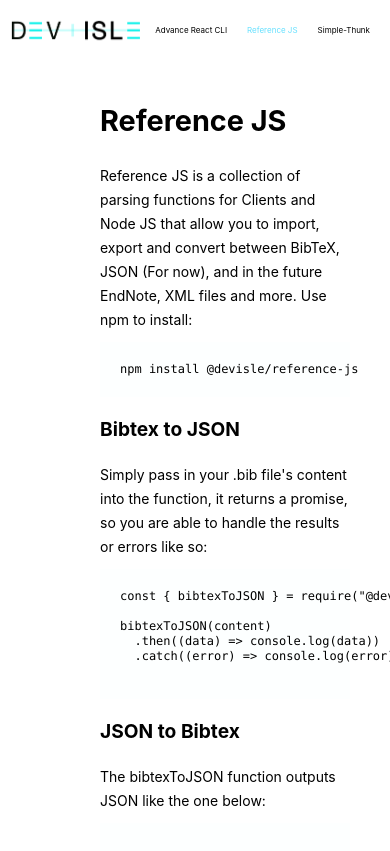
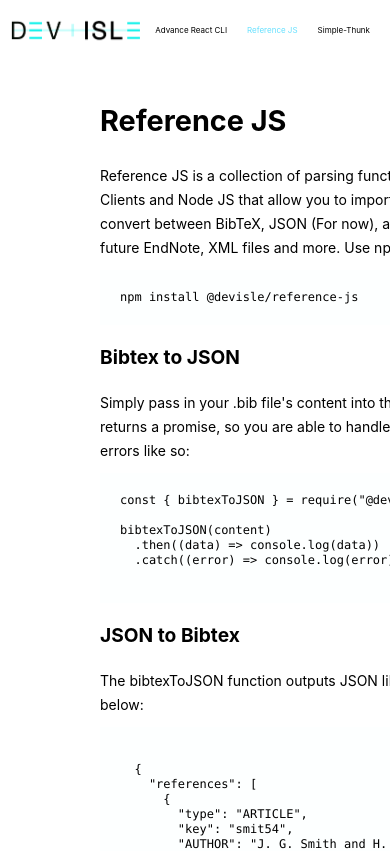
Before and after one commit to devisle/devisle, a React (Create React App) app: page /reference in a window 390 px wide. Shown: the top 851 px of the page. Built offline with nearby package versions, Linux system fonts and the light colour scheme.

Commit message:
added reference-js documentation

```diff
--- a/src/components/Reference/Reference.module.scss
+++ b/src/components/Reference/Reference.module.scss
@@ -28,7 +28,7 @@
       margin-bottom: 20px;
       margin-top: 20px;
     }
-
+    //////
     span {
       font-size: 14px;
     }
@@ -37,12 +37,20 @@
 
 @media all and (min-width: 481px) and (max-width: 979px) {
   .Reference {
-    padding: 20px 40px 40px 20px;
+    height: auto;
+    padding: 20px 20px;
+    font-size: 1.2rem;
+    text-align: left;
+    width: 100%;
   }
 }
 
 @media all and (max-width: 480px) {
   .Reference {
-    padding: 20px 40px 40px 20px;
+    height: auto;
+    padding: 20px 20px;
+    font-size: 1.2rem;
+    text-align: left;
+    width: 100%;
   }
 }
```
